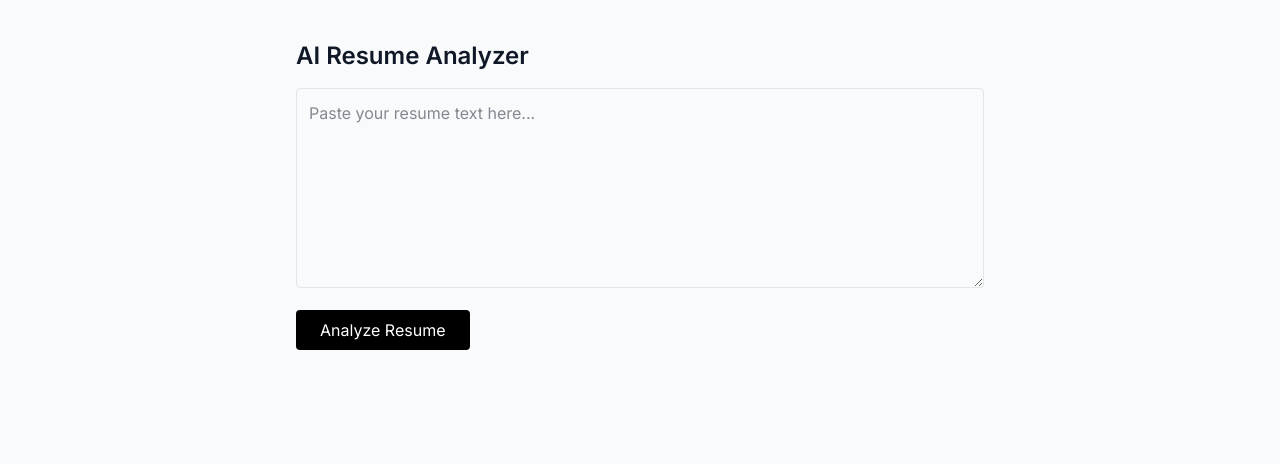
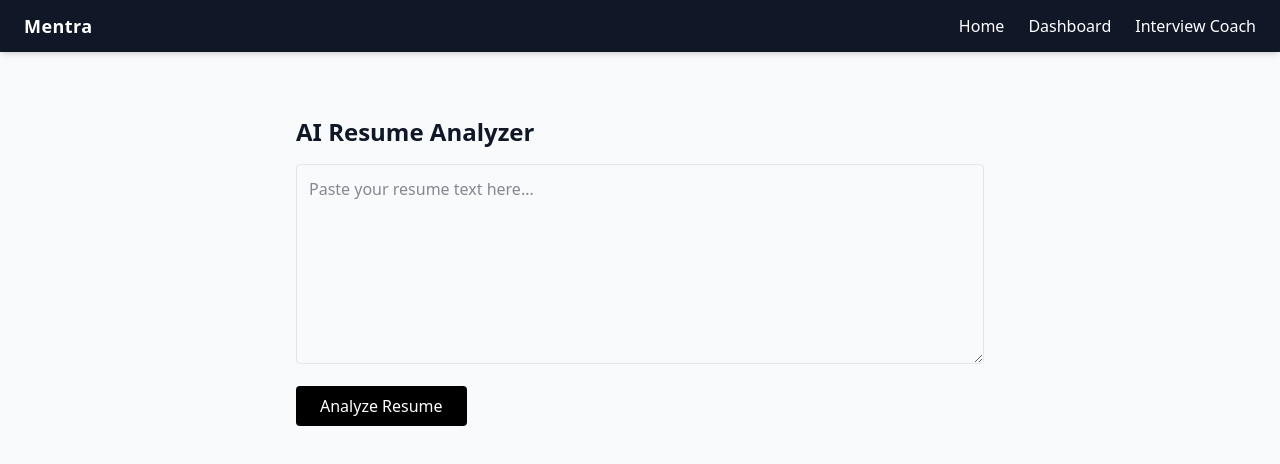
Before and after one commit to jigabarda/Mentra, a Next.js app: page /dashboard/analyze in a window 1280 px wide. Shown: the top 464 px of the page. Built offline with nearby package versions, Linux system fonts and the light colour scheme; no server answers.

Commit message:
add global navbar with navigation links including interview coach page

```diff
--- a/app/layout.tsx
+++ b/app/layout.tsx
@@ -1,11 +1,10 @@
 import "./globals.css";
-import { Inter } from "next/font/google";
+import type { Metadata } from "next";
+import Navbar from "@/components/Navbar";
 
-const inter = Inter({ subsets: ["latin"] });
-
-export const metadata = {
-  title: "Mentra - AI Career Coach",
-  description: "Your AI-powered resume and interview mentor.",
+export const metadata: Metadata = {
+  title: "Mentra — AI Career Coach",
+  description: "AI-powered resume analyzer and interview coach",
 };
 
 export default function RootLayout({
@@ -15,8 +14,9 @@ export default function RootLayout({
 }) {
   return (
     <html lang="en">
-      <body className={`${inter.className} bg-gray-50 text-gray-900`}>
-        {children}
+      <body className="bg-gray-50 text-gray-900 min-h-screen">
+        <Navbar />
+        <main className="max-w-5xl mx-auto p-6">{children}</main>
       </body>
     </html>
   );
--- /dev/null
+++ b/components/Navbar.tsx
@@ -0,0 +1,34 @@
+"use client";
+
+import Link from "next/link";
+import { usePathname } from "next/navigation";
+
+export default function Navbar() {
+  const pathname = usePathname();
+
+  const links = [
+    { href: "/", label: "Home" },
+    { href: "/dashboard", label: "Dashboard" },
+    { href: "/interview", label: "Interview Coach" },
+  ];
+
+  return (
+    <nav className="flex items-center justify-between bg-gray-900 text-white px-6 py-3 shadow-md">
+      <h1 className="text-lg font-bold tracking-wide">Mentra</h1>
+      <ul className="flex space-x-6">
+        {links.map(({ href, label }) => (
+          <li key={href}>
+            <Link
+              href={href}
+              className={`hover:text-blue-400 transition ${
+                pathname === href ? "text-blue-400 font-semibold" : ""
+              }`}
+            >
+              {label}
+            </Link>
+          </li>
+        ))}
+      </ul>
+    </nav>
+  );
+}
```
